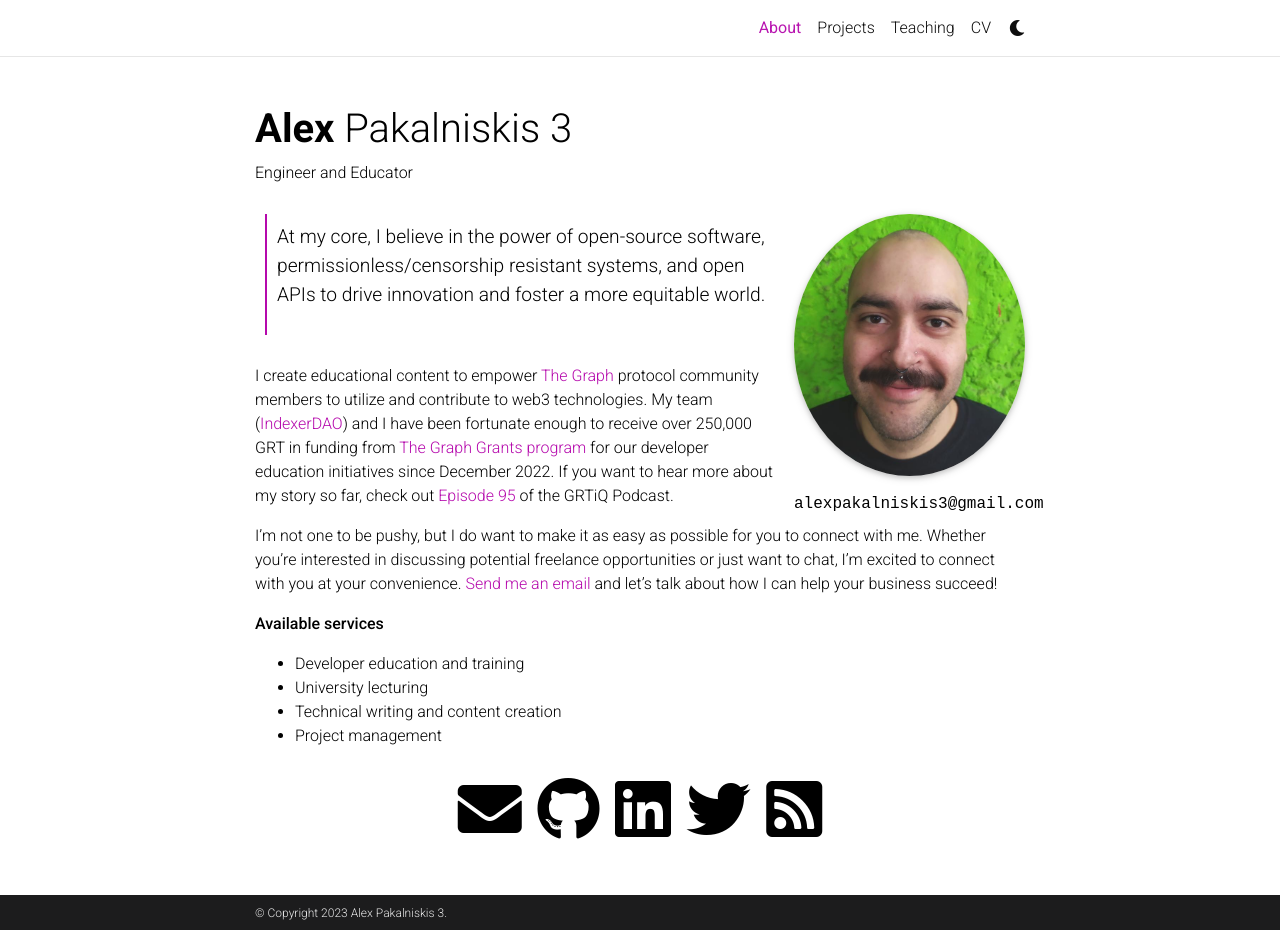
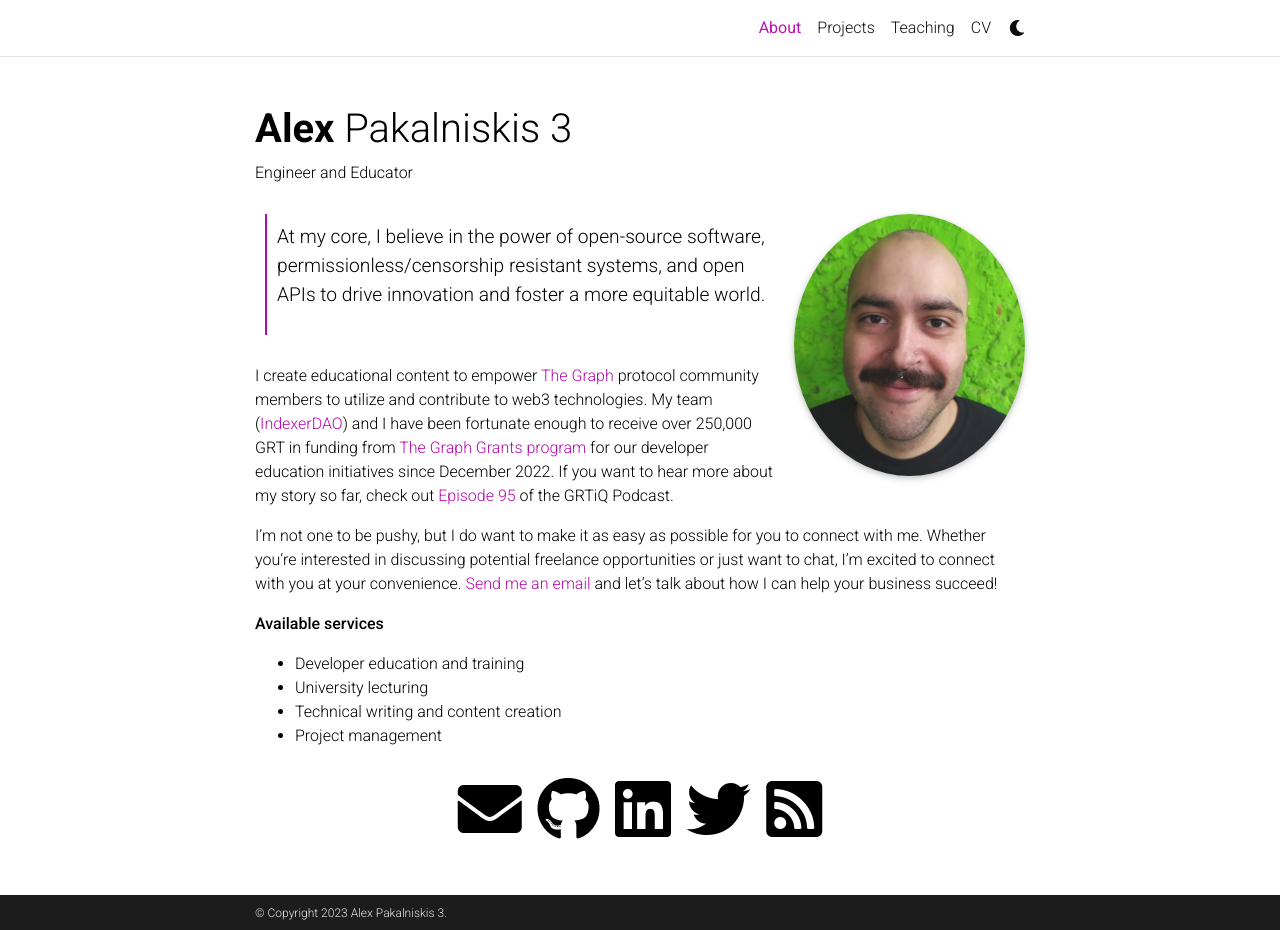
Before and after one commit to alex-pakalniskis/alex-pakalniskis.github.io, a Jekyll site: the page built from _pages/about.md, in a window 1280 px wide and 930 px high. Built offline with Jekyll 4.4.1, drawn with Linux system fonts in a browser that asks for light colours; full-size pictures stand in for the smaller copies a plugin makes; comment, search, counter and statistics services are not loaded; a style sheet for code colours, icons or effects is not loaded.

Commit message:
Update about.md

```diff
--- a/_pages/about.md
+++ b/_pages/about.md
@@ -8,7 +8,7 @@
   align: right
   image: prof_pic.jpg
   image_circular: true # crops the image to make it circular
-  address: alexpakalniskis3@gmail.com
+  address:
 
 news: false  # includes a list of news items
 latest_posts: false  # includes a list of the newest posts
```
